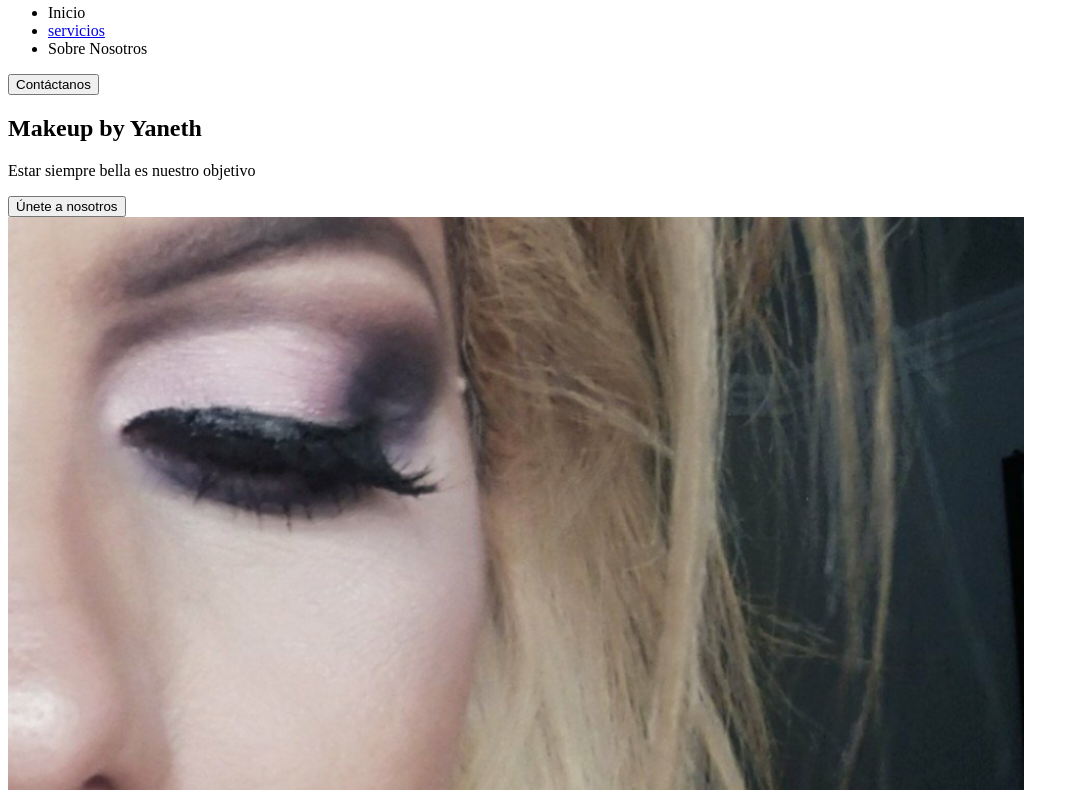
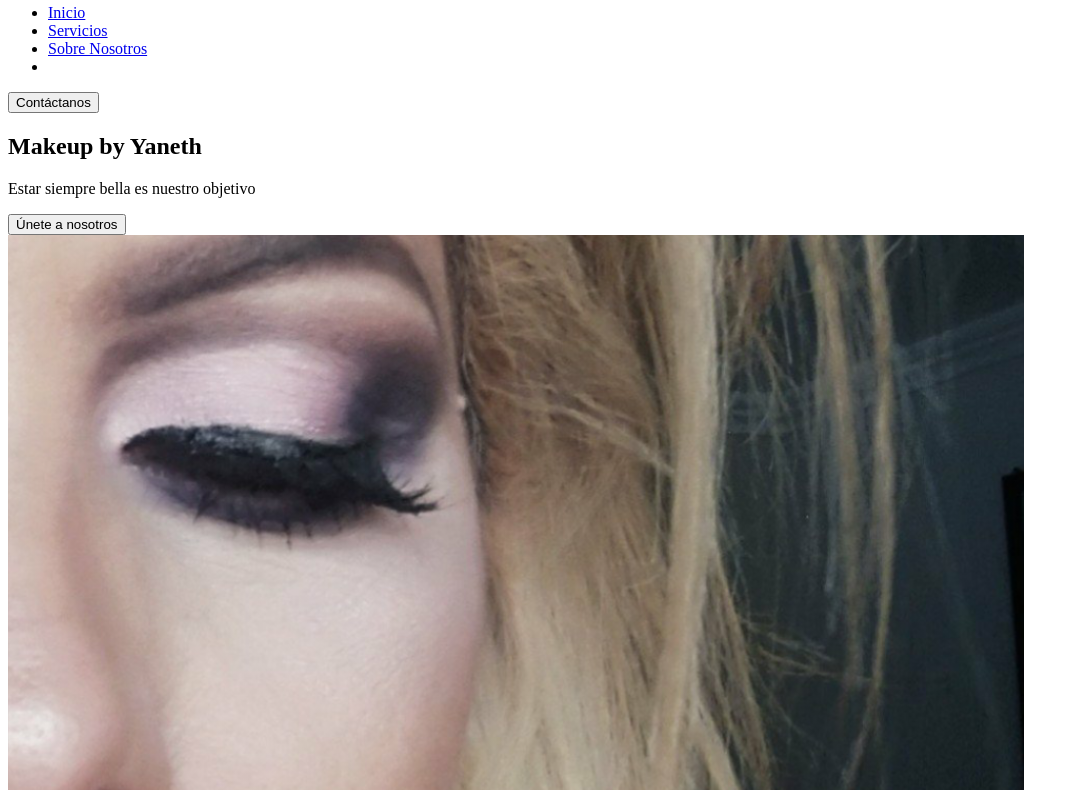
Before and after one commit to darcyzerpa64/clase_maquetacion, a plain HTML site: page index.html in a window 1280 px wide. Shown: the part 110-900 px from the top of the page, without its empty margins (0-1079 px from the left). Drawn offline with Linux system fonts and the light colour scheme.

Commit message:
cambios en inicio servicios y sobre nosotros

```diff
--- a/estilo.css
+++ b/estilo.css
@@ -1,5 +1,6 @@
+
 * {
-    color: rgb(221, 61, 74);
+    color: rgb(101, 197, 72);
 }
 p.
 p.right*{text-align: center
--- a/index.html
+++ b/index.html
@@ -39,10 +39,12 @@
 
             <img src="/logo.svg" alt="">
             <ul>
-                <li>Inicio</li>
+                <li><a href="inicio.html">Inicio</a></li>
 
-                <li><a href="servicios.html">servicios</a></li>
-                <li>Sobre Nosotros</li>
+                <li><a href="Servicios.html">Servicios</a></li>
+                <li><a href="Sobre Nosotros.html">Sobre Nosotros</a><li>
+
+
             </ul>
             <button>Contáctanos</button>
 
```
